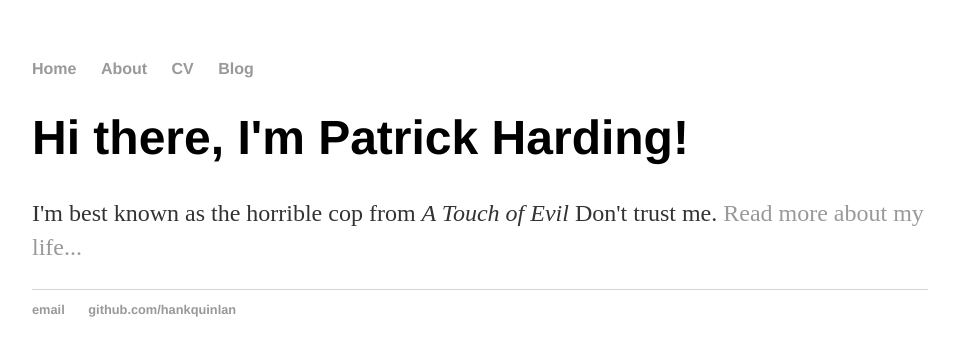
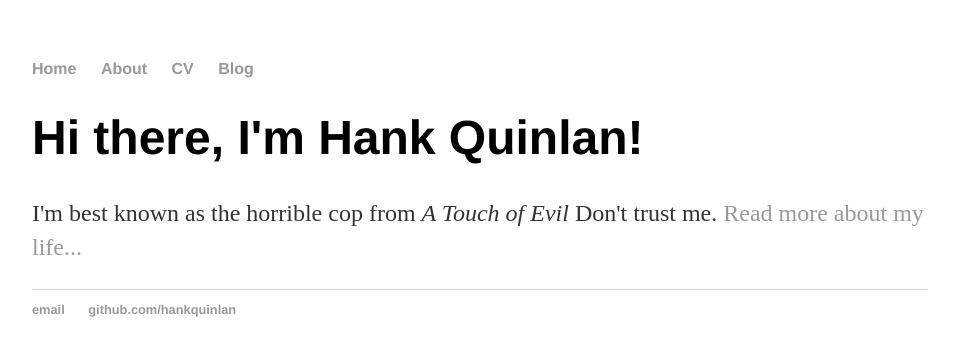
Before and after one commit to PatrickHarding/PatrickHarding.github.io, a Jekyll site: the page built from index.html, in a window 1280 px wide. Shown: the top 356 px of the page, without its empty margins (160-1115 px from the left). Built offline with Jekyll 4.4.1, drawn with Linux system fonts in a browser that asks for light colours.

Commit message:
Update index.html

```diff
--- a/index.html
+++ b/index.html
@@ -1,31 +1,8 @@
-<!DOCTYPE html>
-<html>
-	<head>
-		<title>Hank Quinlan, Horrible Cop</title>
-		<!-- link to main stylesheet -->
-		<link rel="stylesheet" type="text/css" href="/css/ma
-in.css">
-	</head>
-	<body>
-		<nav>
-    		<ul>
-        		<li><a href="/">Home</a></li>
-	        	<li><a href="/about">About</a></li>
-        		<li><a href="/cv">CV</a></li>
-        		<li><a href="/blog">Blog</a></li>
-    		</ul>
-		</nav>
-		<div class="container">
-    		<div class="blurb">
-        		<h1>Hi there, I'm Patrick Harding!</h1>
-				<p>I'm best known as the horrible cop from <em>A Touch of Evil</em> Don't trust me. <a href="/about">Read more about my life...</a></p>
-    		</div><!-- /.blurb -->
-		</div><!-- /.container -->
-		<footer>
-    		<ul>
-        		<li><a href="mailto:hankquinlanhub@gmail.com">email</a></li>
-        		<li><a href="https://github.com/hankquinlan">github.com/hankquinlan</a></li>
-			</ul>
-		</footer>
-	</body>
-</html>
+---
+layout: default
+title: Hank Quinlan, Horrible Cop
+---
+<div class="blurb">
+	<h1>Hi there, I'm Hank Quinlan!</h1>
+	<p>I'm best known as the horrible cop from <em>A Touch of Evil</em> Don't trust me. <a href="/about">Read more about my life...</a></p>
+</div><!-- /.blurb -->
```
